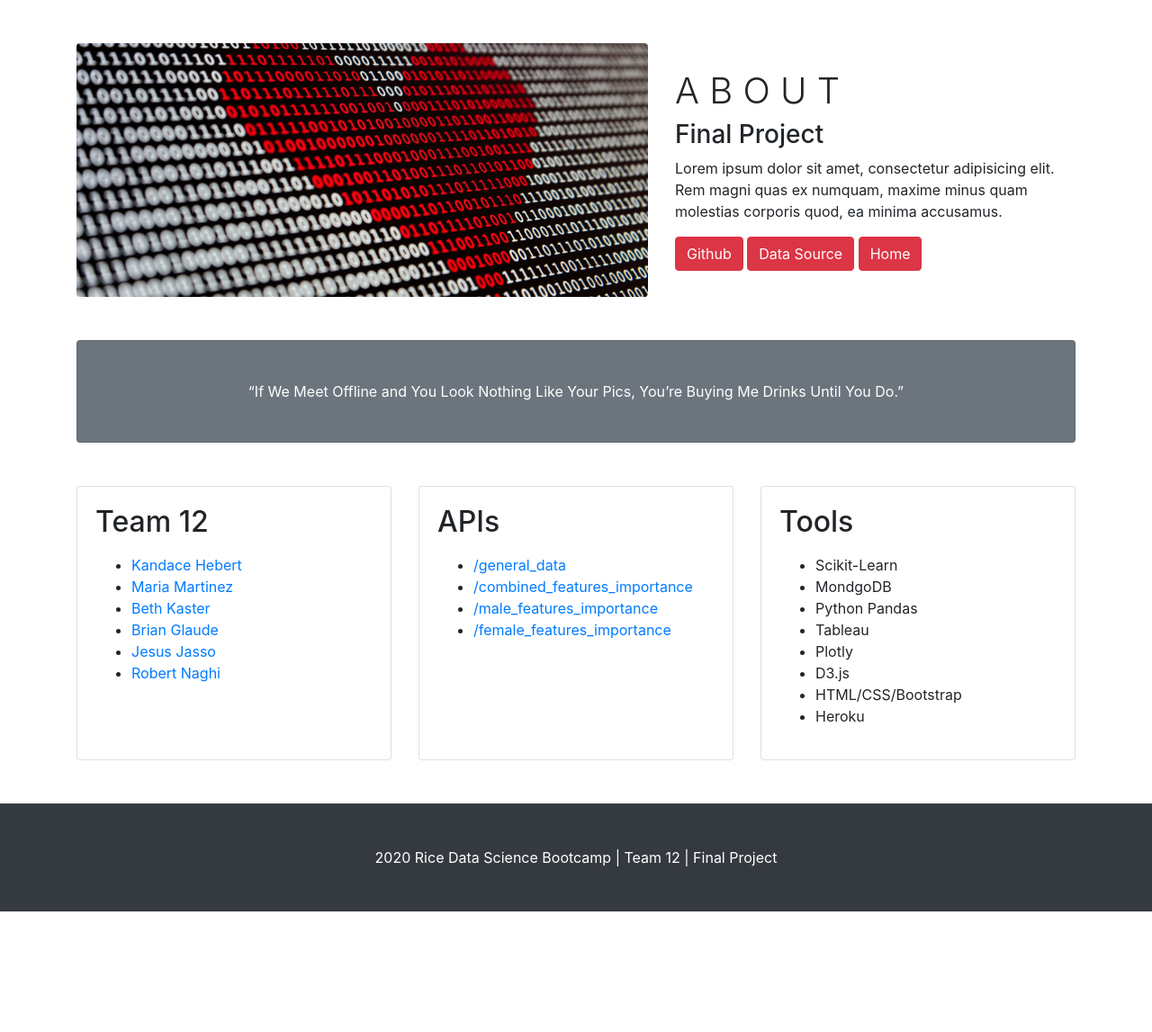
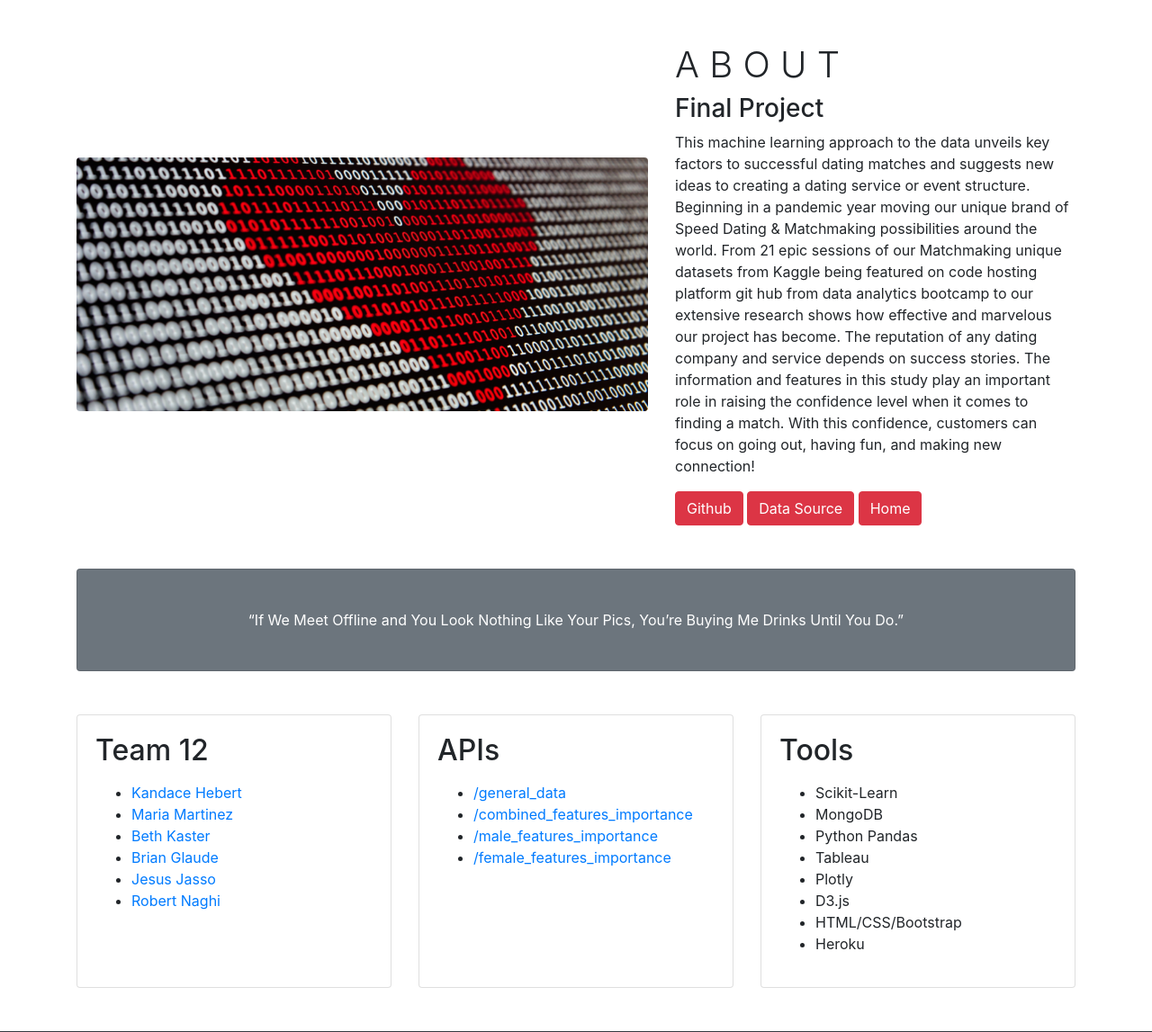
Before and after one commit to kisha5000/Team12Project3, a Flask app: page /about in a window 1280 px wide. Shown: the part 56-1203 px from the top of the page at 90% size. Before the commit the page ends 1069 px from the top, so only its background shows below. Run offline with Flask 2, Linux system fonts and the light colour scheme; some libraries are stand-ins or nearby versions.

Commit message:
Updated About html

```diff
--- a/templates/about.html
+++ b/templates/about.html
@@ -70,8 +70,10 @@
             <div class="col-lg-5">
                 <h1 class="font-weight-light">A B O U T</h1>
                 <h3>Final Project</h3>
-                <p>Lorem ipsum dolor sit amet, consectetur adipisicing elit. Rem magni quas ex numquam, maxime minus
-                    quam molestias corporis quod, ea minima accusamus.</p>
+                <p>This machine learning approach to the data unveils key factors to successful dating matches and suggests new ideas to creating a dating service or event structure.
+                    Beginning in a pandemic year moving our unique brand of Speed Dating & Matchmaking possibilities around the world. From 21 epic sessions of our Matchmaking unique datasets from Kaggle being featured on code hosting platform git hub from data analytics bootcamp to our extensive research shows how effective and marvelous our project has become.
+                    The reputation of any dating company and service depends on success stories. The information and features in this study play an important role in raising the confidence level when it comes to finding a match. With this confidence, customers can focus on going out, having fun, and making new connection!
+                    </p>
                 <a class="btn btn-danger" href="https://github.com/kisha5000/Team12Project3" target="_blank">Github</a>
                 <a class="btn btn-danger" href="http://www.stat.columbia.edu/~gelman/arm/examples/speed.dating/"
                     target="_blank">Data Source</a>
@@ -138,7 +140,7 @@
                         <p>
                             <ul>
                                 <li>Scikit-Learn</li>
-                                <li>MondgoDB</li>
+                                <li>MongoDB</li>
                                 <li>Python Pandas</li>
                                 <li>Tableau</li>
                                 <li>Plotly</li>
```
Also changed, not shown: 1 other file.
